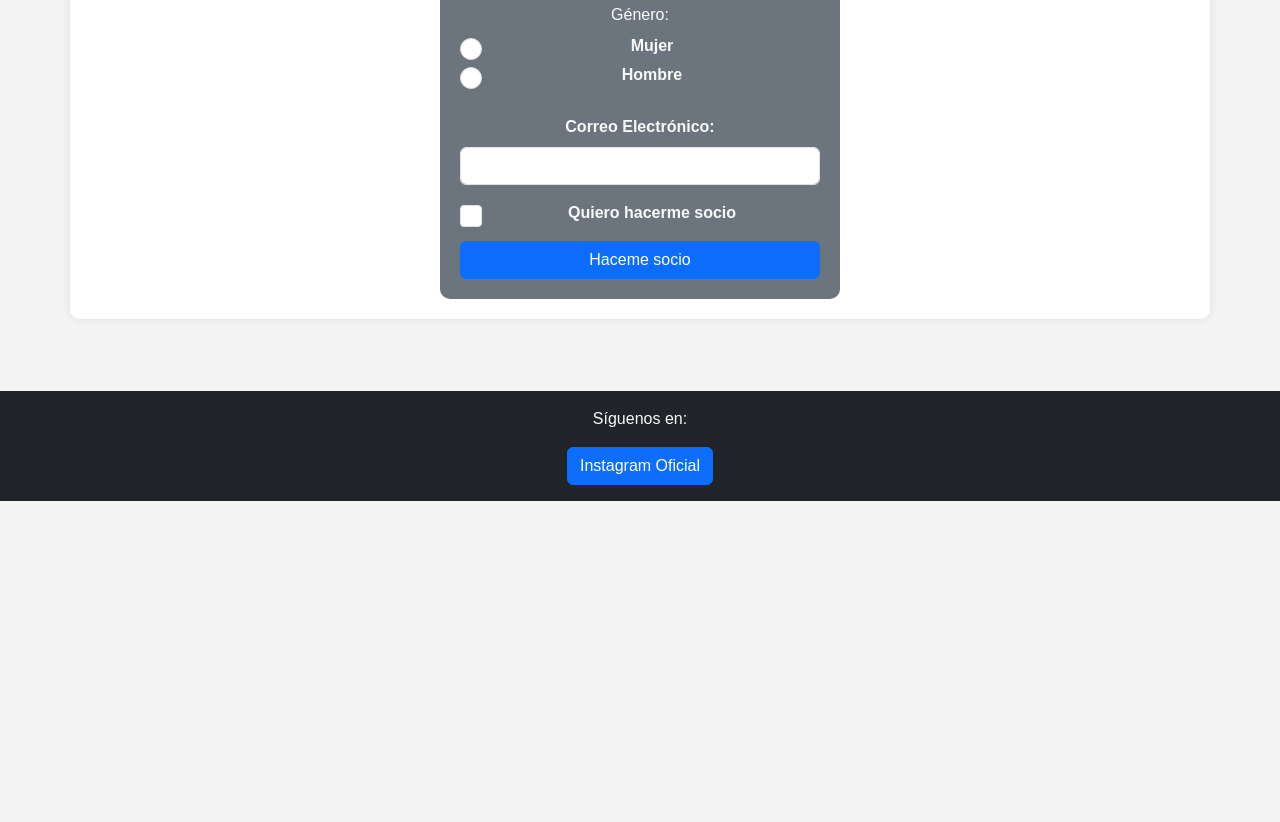
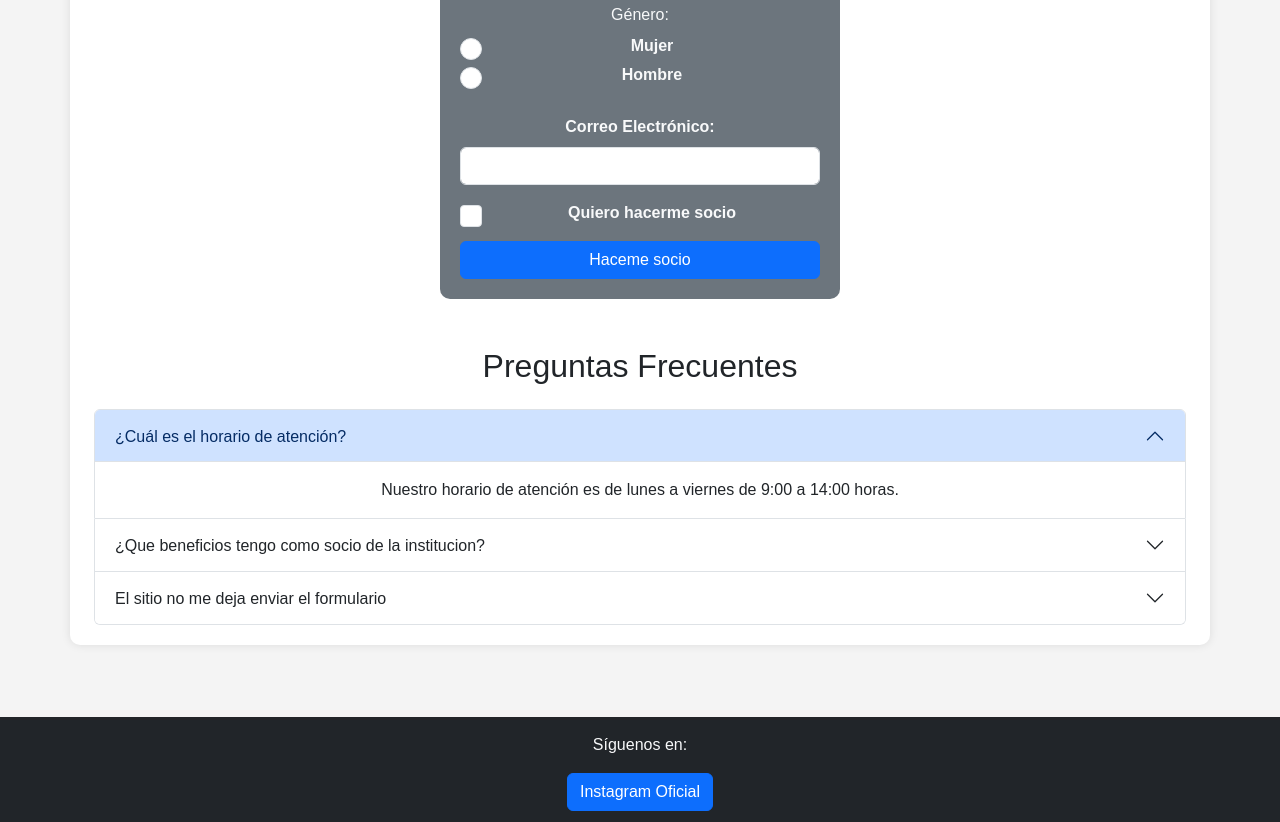
Before and after one commit to FacundoVictoria/Juarense, a plain HTML site: page views/hacetesocio.html in a window 1280 px wide. Shown: the part 523-1345 px from the top of the page. Before the commit the page ends 1024 px from the top, so only its background shows below. Drawn offline with nearby package versions, Linux system fonts and the light colour scheme.

Commit message:
Incorporación de acordeon de preguntas frecuentes

```diff
--- a/views/hacetesocio.html
+++ b/views/hacetesocio.html
@@ -79,6 +79,63 @@
             </form>
         </div>
     </section>
+
+
+    <div class="container mt-5">
+        <h2 class="text-center">Preguntas Frecuentes</h2>
+
+        <div class="accordion mt-4" id="faqAccordion">
+            <div class="accordion-item">
+                <h2 class="accordion-header" id="headingOne">
+                    <button class="accordion-button" type="button" data-bs-toggle="collapse" data-bs-target="#collapseOne">
+                        ¿Cuál es el horario de atención?
+                    </button>
+                </h2>
+                <div id="collapseOne" class="accordion-collapse collapse show" data-bs-parent="#faqAccordion">
+                    <div class="accordion-body">
+                        Nuestro horario de atención es de lunes a viernes de 9:00 a 14:00 horas.
+                    </div>
+                </div>
+            </div>
+
+
+            <div class="accordion-item">
+                <h2 class="accordion-header" id="headingTwo">
+                    <button class="accordion-button collapsed" type="button" data-bs-toggle="collapse" data-bs-target="#collapseTwo">
+                        ¿Que beneficios tengo como socio de la institucion?
+                    </button>
+                </h2>
+                <div id="collapseTwo" class="accordion-collapse collapse" data-bs-parent="#faqAccordion">
+                    <div class="accordion-body">
+                        Como socio del club tenes beneficios de descuento en todas las actividades del club como tambien en las entradas a los diferentes eventos que se realizen.
+                    </div>
+                </div>
+            </div>
+
+
+            <div class="accordion-item">
+                <h2 class="accordion-header" id="headingThree">
+                    <button class="accordion-button collapsed" type="button" data-bs-toggle="collapse" data-bs-target="#collapseThree">
+                        El sitio no me deja enviar el formulario
+                    </button>
+                </h2>
+                <div id="collapseThree" class="accordion-collapse collapse" data-bs-parent="#faqAccordion">
+                    <div class="accordion-body">
+                        Si el sitio no le permite enviar el formulario, puede comunicarse con nosotros a traves de Instagram o dirigirse a la institucion para brindarle la mejor atencion.
+                    </div>
+                </div>
+            </div>
+        </div>
+    </div>
+
+
+
+
+
+
+
+
+
 </main>
 
 
```
